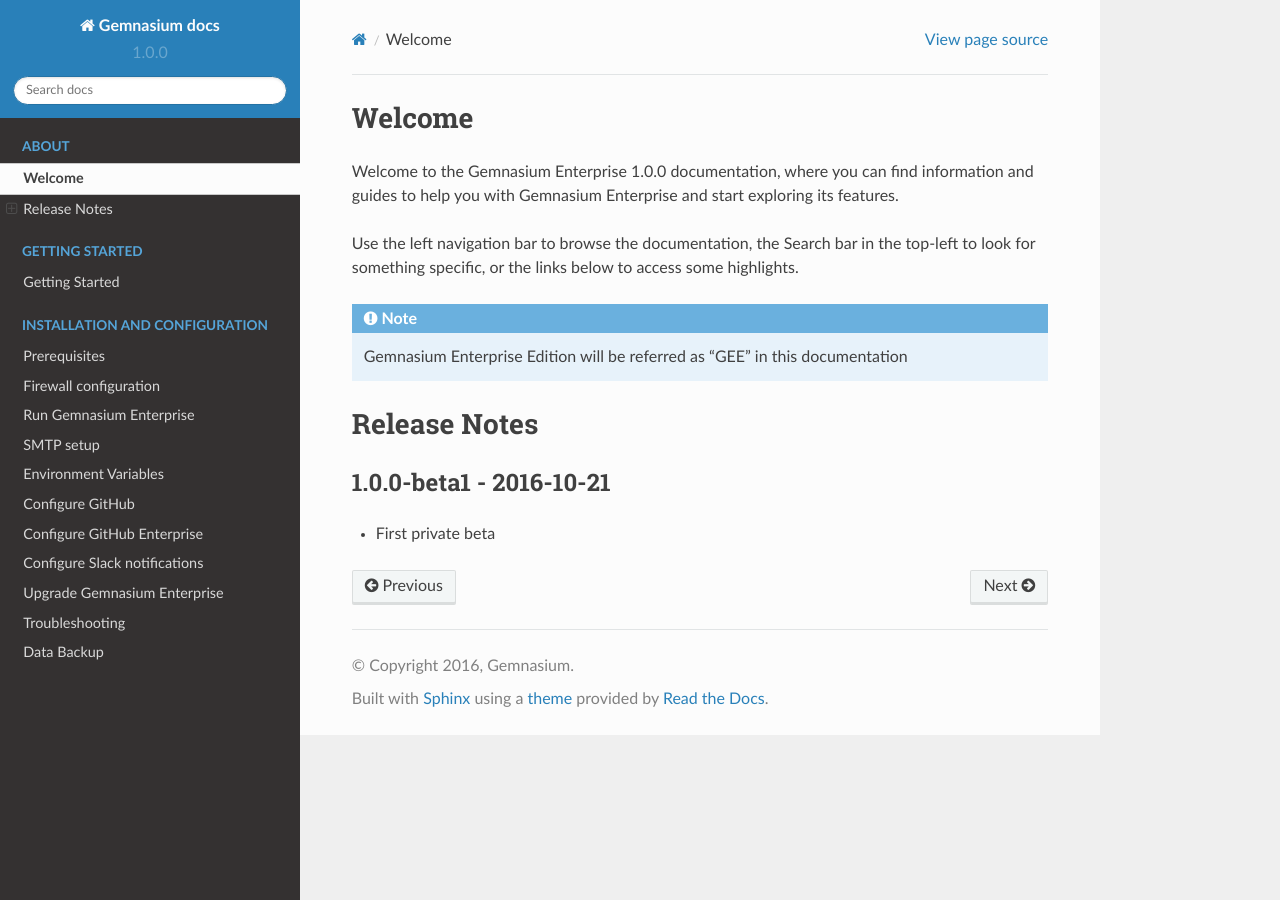
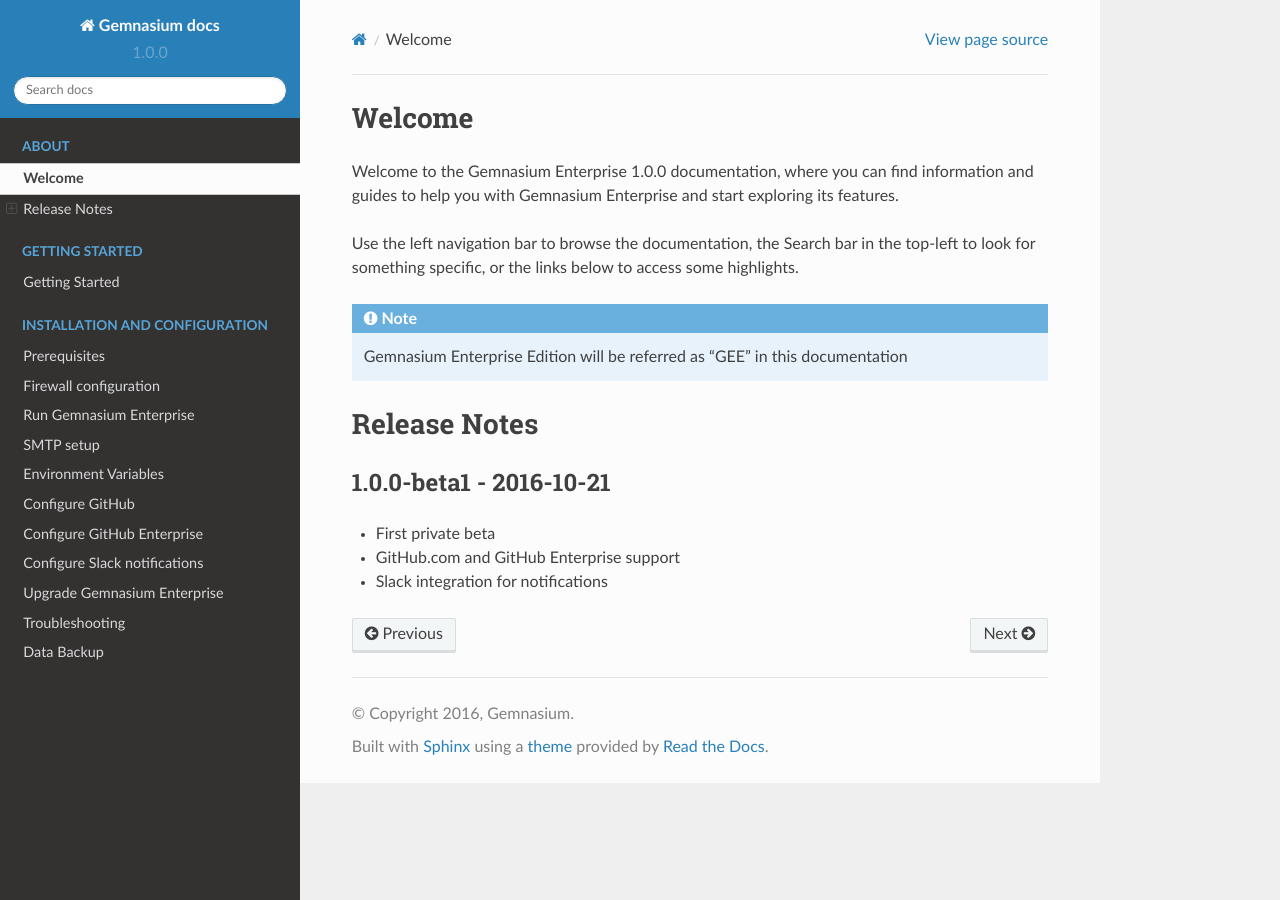
Before and after one commit to jipiboily/docs-1, a Sphinx documentation site: the page built from docs/welcome.rst, in a window 1280 px wide. Built offline with Sphinx 7.4.7 and the Read the Docs theme 2.0.0, drawn with Linux system fonts in a browser that asks for light colours.

Commit message:
Update release notes for 1.0.0-beta1

```diff
--- a/docs/welcome.rst
+++ b/docs/welcome.rst
@@ -14,3 +14,5 @@
 ------------------------
 
 * First private beta
+* GitHub.com and GitHub Enterprise support
+* Slack integration for notifications
```
